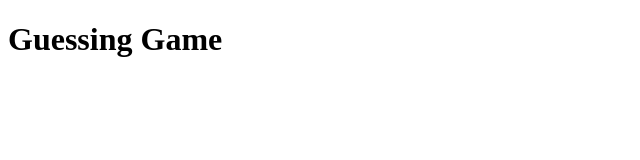
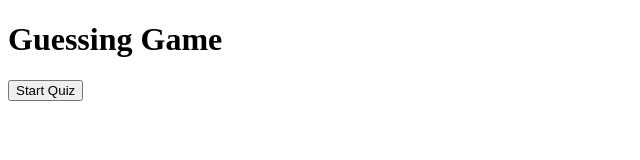
Before and after one commit to J3ffcon1/Guessing_Game, a plain HTML site: page index.html in a window 1280 px wide. Shown: the whole page, without its empty margins (0-640 px from the left). Drawn offline with Linux system fonts and the light colour scheme.

Commit message:
Question 1 Working

```diff
--- a/index.html
+++ b/index.html
@@ -7,7 +7,8 @@
 
         <h1>Guessing Game</h1>
         <h2 id = "header"></h2>
-
+        <ol id = "question-answers"></ol>
+        <input type = "button" value="Start Quiz" onclick="startQuiz()">
         <script type="text/javascript" src="script.js"/>
     </body>
 </html>
--- a/script.js
+++ b/script.js
@@ -7,6 +7,26 @@ GuessingGameQuestions = () => {
     let newNode = document.createElement('h2');
     newNode.appendChild(document.createTextNode(`Welcome ${username}`));
     node.appendChild(newNode);
-}
+};
+
+startQuiz = () => {
+
+  let firstQuestion = prompt("Was I born in Portland, Oregon, Yes or No?");
+  console.log(`first Question answer is ${firstQuestion}`);
+  if(firstQuestion == "yes" || firstQuestion == "yes" || firstQuestion == "y") {
+      alert("Correct, I was born in Portland!")
+      let question1Answer = document.getElementById('question-answers');
+      let newNode = document.createElement('li');
+      newNode.appendChild(document.createTextNode('correct'));
+      question1Answer.appendChild(newNode);
+  }
+  else {
+      alert("I do live in Portland");
+      let question1Answer = document.getElementById("question-answers");
+      let newNode = document.createElement('li');
+      newNode.appendChild(document.createTextNode('Question 1 incorrect'));
+      question1Answer.appendChild(newNode);
+  }
+};
 
 GuessingGameQuestions();
```
